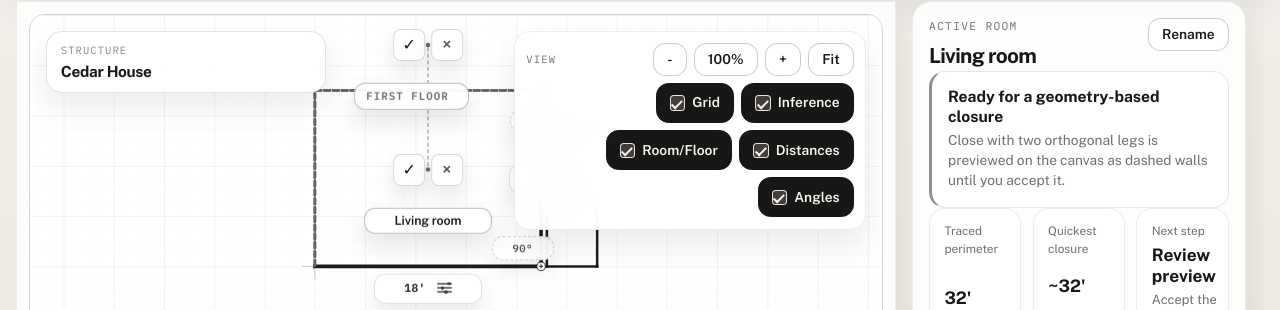
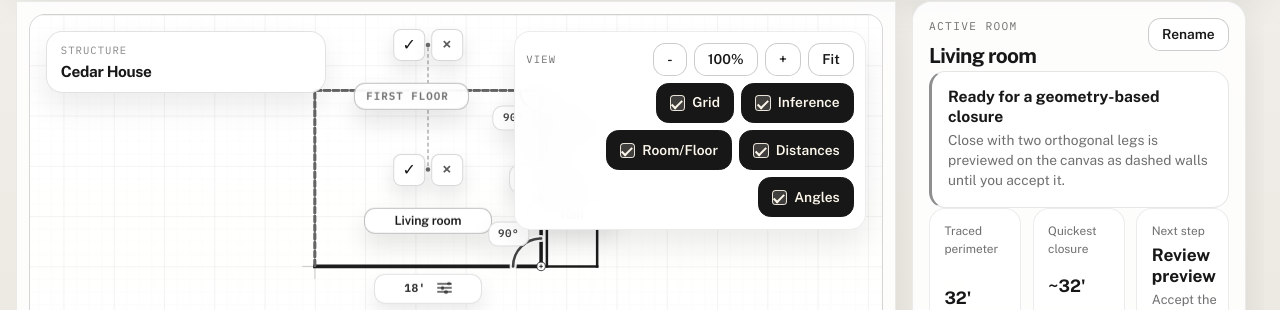
Before and after one commit to miltoncs/easy-floorplan, a React (Vite) app: page /workspace in a window 1280 px wide. Shown: the part 108-418 px from the top of the page. Built offline with nearby package versions, Linux system fonts and the light colour scheme; a web font is replaced by a local one.

Commit message:
Refine corner angle overlay behavior

```diff
--- a/src/App.css
+++ b/src/App.css
@@ -777,10 +777,6 @@
   cursor: pointer;
 }
 
-.corner-hit.hovered {
-  fill: rgba(17, 17, 17, 0.06);
-}
-
 .canvas-key {
   position: absolute;
   left: 1rem;
@@ -848,34 +844,28 @@
   pointer-events: none;
 }
 
-.canvas-corner-hover-marker {
+.canvas-corner-hover-svg {
   position: absolute;
-  transform: translate(-50%, -50%);
-  inline-size: 2.25rem;
-  block-size: 2.25rem;
-  border-radius: 999px;
-  border: 4px solid rgba(17, 17, 17, 0.78);
-  background: rgba(255, 255, 255, 0.96);
-  box-shadow: 0 10px 24px rgba(17, 17, 17, 0.12);
-}
-
-.canvas-corner-hover-marker span {
-  position: absolute;
-  left: 50%;
-  top: 50%;
-  border-radius: 999px;
-  background: rgba(17, 17, 17, 0.78);
-  transform: translate(-50%, -50%);
-}
-
-.canvas-corner-hover-marker span:first-child {
-  inline-size: 1rem;
-  block-size: 0.22rem;
-}
-
-.canvas-corner-hover-marker span:last-child {
-  inline-size: 0.22rem;
-  block-size: 1rem;
+  inset: 0;
+  inline-size: 100%;
+  block-size: 100%;
+  overflow: visible;
+}
+
+.canvas-corner-hover-arc-shadow,
+.canvas-corner-hover-arc {
+  fill: none;
+  stroke-linecap: round;
+}
+
+.canvas-corner-hover-arc-shadow {
+  stroke: rgba(255, 255, 255, 0.92);
+  stroke-width: 7px;
+}
+
+.canvas-corner-hover-arc {
+  stroke: rgba(17, 17, 17, 0.78);
+  stroke-width: 2.5px;
 }
 
 .canvas-corner-hover-label {
@@ -1086,18 +1076,6 @@
   margin: 0;
 }
 
-.canvas-annotation--corner {
-  min-height: 1.48rem;
-  padding: 0.26rem 0.54rem;
-  border-style: dashed;
-  border-color: rgba(17, 17, 17, 0.18);
-  background: rgba(255, 255, 255, 0.94);
-  color: rgba(17, 17, 17, 0.72);
-  font-family: 'IBM Plex Mono', monospace;
-  font-size: 0.66rem;
-  letter-spacing: 0.04em;
-}
-
 .canvas-annotation.active {
   border-color: rgba(17, 17, 17, 0.26);
   box-shadow: 0 12px 24px rgba(17, 17, 17, 0.12);
@@ -1688,8 +1666,7 @@ code {
   }
 
   .canvas-annotation--floor,
-  .canvas-annotation--wall,
-  .canvas-annotation--corner {
+  .canvas-annotation--wall {
     font-size: 0.66rem;
   }
 
--- a/src/components/FloorplanCanvas.tsx
+++ b/src/components/FloorplanCanvas.tsx
@@ -101,7 +101,7 @@ type PlacedSuggestionPreview = SuggestionPreview & {
   actionRect: CanvasRect
 }
 
-type AnnotationKind = 'floor' | 'room' | 'furniture' | 'wall' | 'corner'
+type AnnotationKind = 'floor' | 'room' | 'furniture' | 'wall'
 
 type CanvasAnnotation = {
   id: string
@@ -124,7 +124,7 @@ type PlacedCanvasAnnotation = CanvasAnnotation & {
 
 type HoverCornerOverlay = {
   target: Extract<CanvasTarget, { kind: 'corner' }>
-  point: ScreenPoint
+  arcPath: string
   labelPoint: ScreenPoint
   text: string
 }
@@ -209,7 +209,6 @@ export function FloorplanCanvas() {
     showRoomFloorLabels: draft.showRoomFloorLabels,
     showFurnitureLabels: draft.editorMode === 'furniture',
     showWallLabels: draft.showWallLabels && draft.editorMode !== 'furniture',
-    showCornerLabels: draft.showAngleLabels && draft.editorMode !== 'furniture',
     reservedRects: reservedAnnotationRects,
     hoveredTarget: ui.hoveredTarget,
     focusedTarget: ui.focusedTarget,
@@ -217,11 +216,12 @@ export function FloorplanCanvas() {
     editingWallSegmentId: inlineWallEditor?.segmentId ?? null,
     previousCandidateIndices: annotationPlacementRef.current,
   })
-  const hoveredCornerOverlay = getHoveredCornerOverlay({
+  const visibleCornerOverlays = getVisibleCornerOverlays({
     activeStructureId: activeStructure?.id,
     activeFloorId: activeFloor?.id ?? draft.activeFloorId,
     selectedRoom,
     selectedRoomGeometry,
+    showAll: draft.showAngleLabels && draft.editorMode !== 'furniture',
     hoveredTarget: ui.hoveredTarget,
     viewBox,
     canvasMetrics,
@@ -646,16 +646,15 @@ export function FloorplanCanvas() {
                 roomId: selectedRoom.id,
                 segmentId: corner.segmentId,
               }
-              const hovered = matchesTarget(ui.hoveredTarget, target)
 
               return (
                 <circle
                   key={`${corner.segmentId}-hit`}
-                  className={hovered ? 'corner-hit hovered' : 'corner-hit'}
+                  className="corner-hit"
                   cx={corner.point.x}
                   cy={-corner.point.y}
                   data-testid={`corner-hit-${corner.segmentId}`}
-                  r={0.6}
+                  r={0.95}
                   onClick={() => handleCornerClick(target)}
                   onContextMenu={(event) => openContextMenu(event, target)}
                   onMouseEnter={() => actions.setHoveredTarget(target)}
@@ -698,29 +697,32 @@ export function FloorplanCanvas() {
         />
       ) : null}
 
-      {hoveredCornerOverlay ? (
-        <div className="canvas-hover-layer" data-testid={`corner-hover-overlay-${hoveredCornerOverlay.target.segmentId}`}>
-          <div
-            className="canvas-corner-hover-marker"
-            style={{
-              left: `${hoveredCornerOverlay.point.x}px`,
-              top: `${hoveredCornerOverlay.point.y}px`,
-            }}
+      {visibleCornerOverlays.map((cornerOverlay) => (
+        <div className="canvas-hover-layer" data-testid={`corner-hover-overlay-${cornerOverlay.target.segmentId}`} key={cornerOverlay.target.segmentId}>
+          <svg
+            aria-hidden="true"
+            className="canvas-corner-hover-svg"
+            preserveAspectRatio="none"
+            viewBox={`0 0 ${canvasMetrics.widthPx} ${canvasMetrics.heightPx}`}
           >
-            <span />
-            <span />
-          </div>
+            <path className="canvas-corner-hover-arc-shadow" d={cornerOverlay.arcPath} />
+            <path
+              className="canvas-corner-hover-arc"
+              d={cornerOverlay.arcPath}
+              data-testid={`corner-hover-arc-${cornerOverlay.target.segmentId}`}
+            />
+          </svg>
           <div
             className="canvas-corner-hover-label"
             style={{
-              left: `${hoveredCornerOverlay.labelPoint.x}px`,
-              top: `${hoveredCornerOverlay.labelPoint.y}px`,
+              left: `${cornerOverlay.labelPoint.x}px`,
+              top: `${cornerOverlay.labelPoint.y}px`,
             }}
           >
-            {hoveredCornerOverlay.text}
+            {cornerOverlay.text}
           </div>
         </div>
-      ) : null}
+      ))}
 
       {activeStructure ? (
         <button
@@ -1933,11 +1935,6 @@ function estimateAnnotationSize(kind: AnnotationKind, text: string) {
         widthPx: Math.min(172, Math.max(108, characters * 8.1 + 58)),
         heightPx: 28,
       }
-    case 'corner':
-      return {
-        widthPx: Math.min(104, Math.max(62, characters * 7.6 + 20)),
-        heightPx: 26,
-      }
   }
 }
 
@@ -1964,81 +1961,44 @@ function buildWallAnnotationOffsets(start: ScreenPoint, end: ScreenPoint): Scree
   ]
 }
 
-function normalizeScreenVector(vector: ScreenPoint) {
-  const length = Math.hypot(vector.x, vector.y)
-
-  if (length <= 1e-6) {
-    return { x: 0, y: 0 }
-  }
+function getScreenAngleDegrees(origin: ScreenPoint, point: ScreenPoint) {
+  return normalizeAngle((Math.atan2(point.y - origin.y, point.x - origin.x) * 180) / Math.PI)
+}
+
+function getPointFromScreenAngle(origin: ScreenPoint, radius: number, angle: number): ScreenPoint {
+  const radians = (angle * Math.PI) / 180
 
   return {
-    x: vector.x / length,
-    y: vector.y / length,
-  }
-}
-
-function buildCornerAnnotationOffsets({
+    x: origin.x + Math.cos(radians) * radius,
+    y: origin.y + Math.sin(radians) * radius,
+  }
+}
+
+function buildCornerHoverArc({
   corner,
   incomingStart,
   outgoingEnd,
 }: {
   corner: ScreenPoint
   incomingStart: ScreenPoint
-  outgoingEnd: ScreenPoint | null
-}): ScreenPoint[] {
-  const incoming = normalizeScreenVector({
-    x: incomingStart.x - corner.x,
-    y: incomingStart.y - corner.y,
-  })
-
-  if (!outgoingEnd) {
-    const normal = { x: -incoming.y, y: incoming.x }
-
-    return [
-      { x: normal.x * 26, y: normal.y * 26 },
-      { x: -normal.x * 26, y: -normal.y * 26 },
-      { x: incoming.x * 30, y: incoming.y * 30 },
-      { x: normal.x * 38 + incoming.x * 16, y: normal.y * 38 + incoming.y * 16 },
-      { x: -normal.x * 38 + incoming.x * 16, y: -normal.y * 38 + incoming.y * 16 },
-    ]
-  }
-
-  const outgoing = normalizeScreenVector({
-    x: outgoingEnd.x - corner.x,
-    y: outgoingEnd.y - corner.y,
-  })
-  const bisector = normalizeScreenVector({
-    x: incoming.x + outgoing.x,
-    y: incoming.y + outgoing.y,
-  })
-  const fallback = { x: -incoming.y, y: incoming.x }
-  const primary = Math.hypot(bisector.x, bisector.y) > 0 ? bisector : fallback
-  const opposite = { x: -primary.x, y: -primary.y }
-
-  return [
-    { x: primary.x * 26, y: primary.y * 26 },
-    { x: opposite.x * 26, y: opposite.y * 26 },
-    { x: primary.x * 38 + fallback.x * 14, y: primary.y * 38 + fallback.y * 14 },
-    { x: primary.x * 38 - fallback.x * 14, y: primary.y * 38 - fallback.y * 14 },
-    { x: opposite.x * 38 + fallback.x * 14, y: opposite.y * 38 + fallback.y * 14 },
-    { x: opposite.x * 38 - fallback.x * 14, y: opposite.y * 38 - fallback.y * 14 },
-  ]
-}
-
-function getCornerHoverOffset({
-  corner,
-  incomingStart,
-  outgoingEnd,
-}: {
-  corner: ScreenPoint
-  incomingStart: ScreenPoint
-  outgoingEnd: ScreenPoint | null
+  outgoingEnd: ScreenPoint
 }) {
-  return buildCornerAnnotationOffsets({
-    corner,
-    incomingStart,
-    outgoingEnd,
-  })[0] ?? { x: 0, y: -30 }
+  const incomingLength = Math.hypot(incomingStart.x - corner.x, incomingStart.y - corner.y)
+  const outgoingLength = Math.hypot(outgoingEnd.x - corner.x, outgoingEnd.y - corner.y)
+  const radius = clamp(Math.min(incomingLength, outgoingLength) * 0.28, 10, 28)
+  const startAngle = getScreenAngleDegrees(corner, incomingStart)
+  const endAngle = getScreenAngleDegrees(corner, outgoingEnd)
+  const clockwiseDelta = normalizeAngle(endAngle - startAngle)
+  const sweepClockwise = clockwiseDelta <= 180
+  const arcDegrees = sweepClockwise ? clockwiseDelta : 360 - clockwiseDelta
+  const midAngle = normalizeAngle(startAngle + (sweepClockwise ? 1 : -1) * arcDegrees * 0.5)
+  const start = getPointFromScreenAngle(corner, radius, startAngle)
+  const end = getPointFromScreenAngle(corner, radius, endAngle)
+
+  return {
+    arcPath: `M ${start.x} ${start.y} A ${radius} ${radius} 0 0 ${sweepClockwise ? 1 : 0} ${end.x} ${end.y}`,
+    labelPoint: getPointFromScreenAngle(corner, radius + 18, midAngle),
+  }
 }
 
 function buildCanvasAnnotations({
@@ -2054,7 +2014,6 @@ function buildCanvasAnnotations({
   showRoomFloorLabels,
   showFurnitureLabels,
   showWallLabels,
-  showCornerLabels,
   reservedRects,
   hoveredTarget,
   focusedTarget,
@@ -2074,7 +2033,6 @@ function buildCanvasAnnotations({
   showRoomFloorLabels: boolean
   showFurnitureLabels: boolean
   showWallLabels: boolean
-  showCornerLabels: boolean
   reservedRects: CanvasRect[]
   hoveredTarget: CanvasTarget | null
   focusedTarget: CanvasTarget | null
@@ -2246,43 +2204,6 @@ function buildCanvasAnnotations({
         candidateOffsets: buildWallAnnotationOffsets(start, end),
       })
     })
-
-    if (showCornerLabels) {
-      const corners = getRoomCorners(selectedRoom)
-
-      corners.forEach((corner, index) => {
-        const previousSegment = selectedRoomGeometry.segments[index]
-        const nextSegment = corner.isExit
-          ? null
-          : selectedRoomGeometry.segments[index + 1] ?? (selectedRoomGeometry.closed ? selectedRoomGeometry.segments[0] : null)
-        const cornerTarget: CanvasTarget = {
-          kind: 'corner',
-          structureId: activeStructureId,
-          floorId: activeFloorId,
-          roomId: selectedRoomId,
-          segmentId: corner.segmentId,
-        }
-        const anchor = worldToScreenPoint(corner.point, viewBox, canvasMetrics)
-        const text = formatCornerAngleBadge(corner.turn)
-        const cornerSize = estimateAnnotationSize('corner', text)
-
-        descriptors.push({
-          id: corner.segmentId,
-          kind: 'corner',
-          text,
-          target: cornerTarget,
-          anchor,
-          widthPx: cornerSize.widthPx,
-          heightPx: cornerSize.heightPx,
-          priority: matchesTarget(hoveredTarget, cornerTarget) ? 82 : 68,
-          candidateOffsets: buildCornerAnnotationOffsets({
-            corner: anchor,
-            incomingStart: worldToScreenPoint(previousSegment.start, viewBox, canvasMetrics),
-            outgoingEnd: nextSegment ? worldToScreenPoint(nextSegment.end, viewBox, canvasMetrics) : null,
-          }),
-        })
-      })
-    }
   }
 
   return placeCanvasAnnotations(descriptors, reservedRects, {
@@ -2293,11 +2214,78 @@ function buildCanvasAnnotations({
   }, previousCandidateIndices)
 }
 
-function getHoveredCornerOverlay({
+function buildCornerHoverOverlay({
   activeStructureId,
   activeFloorId,
   selectedRoom,
   selectedRoomGeometry,
+  segmentId,
+  viewBox,
+  canvasMetrics,
+}: {
+  activeStructureId?: string
+  activeFloorId: string
+  selectedRoom: Room | null
+  selectedRoomGeometry: ReturnType<typeof roomToGeometry> | null
+  segmentId: string
+  viewBox: { x: number; y: number; width: number; height: number }
+  canvasMetrics: CanvasMetrics
+}): HoverCornerOverlay | null {
+  if (!activeStructureId || !selectedRoom || !selectedRoomGeometry) {
+    return null
+  }
+
+  const corners = getRoomCorners(selectedRoom)
+  const cornerIndex = corners.findIndex((corner) => corner.segmentId === segmentId)
+
+  if (cornerIndex < 0) {
+    return null
+  }
+
+  const corner = corners[cornerIndex]
+  const previousSegment = selectedRoomGeometry.segments[cornerIndex]
+  const nextSegment = corner.isExit
+    ? null
+    : selectedRoomGeometry.segments[cornerIndex + 1] ?? (selectedRoomGeometry.closed ? selectedRoomGeometry.segments[0] : null)
+  const point = worldToScreenPoint(corner.point, viewBox, canvasMetrics)
+  const incomingStart = worldToScreenPoint(previousSegment.start, viewBox, canvasMetrics)
+  const outgoingEnd = nextSegment
+    ? worldToScreenPoint(nextSegment.end, viewBox, canvasMetrics)
+    : worldToScreenPoint(
+        addPolar(
+          corner.point,
+          clamp(previousSegment.length * 0.6, 2, 6),
+          normalizeAngle(previousSegment.heading + corner.turn),
+        ),
+        viewBox,
+        canvasMetrics,
+      )
+  const hoverArc = buildCornerHoverArc({
+    corner: point,
+    incomingStart,
+    outgoingEnd,
+  })
+
+  return {
+    target: {
+      kind: 'corner',
+      structureId: activeStructureId,
+      floorId: activeFloorId,
+      roomId: selectedRoom.id,
+      segmentId,
+    },
+    arcPath: hoverArc.arcPath,
+    labelPoint: hoverArc.labelPoint,
+    text: formatCornerAngleBadge(corner.turn),
+  }
+}
+
+function getVisibleCornerOverlays({
+  activeStructureId,
+  activeFloorId,
+  selectedRoom,
+  selectedRoomGeometry,
+  showAll,
   hoveredTarget,
   viewBox,
   canvasMetrics,
@@ -2306,50 +2294,51 @@ function getHoveredCornerOverlay({
   activeFloorId: string
   selectedRoom: Room | null
   selectedRoomGeometry: ReturnType<typeof roomToGeometry> | null
+  showAll: boolean
   hoveredTarget: CanvasTarget | null
   viewBox: { x: number; y: number; width: number; height: number }
   canvasMetrics: CanvasMetrics
-}): HoverCornerOverlay | null {
+}) {
+  if (!activeStructureId || !selectedRoom || !selectedRoomGeometry) {
+    return []
+  }
+
+  if (showAll) {
+    return getRoomCorners(selectedRoom)
+      .map((corner) =>
+        buildCornerHoverOverlay({
+          activeStructureId,
+          activeFloorId,
+          selectedRoom,
+          selectedRoomGeometry,
+          segmentId: corner.segmentId,
+          viewBox,
+          canvasMetrics,
+        }),
+      )
+      .filter((overlay): overlay is HoverCornerOverlay => Boolean(overlay))
+  }
+
   if (
-    !activeStructureId ||
-    !selectedRoom ||
-    !selectedRoomGeometry ||
     !hoveredTarget ||
     hoveredTarget.kind !== 'corner' ||
     hoveredTarget.floorId !== activeFloorId ||
     hoveredTarget.roomId !== selectedRoom.id
   ) {
-    return null
-  }
-
-  const corners = getRoomCorners(selectedRoom)
-  const cornerIndex = corners.findIndex((corner) => corner.segmentId === hoveredTarget.segmentId)
-
-  if (cornerIndex < 0) {
-    return null
-  }
-
-  const corner = corners[cornerIndex]
-  const previousSegment = selectedRoomGeometry.segments[cornerIndex]
-  const nextSegment = corner.isExit
-    ? null
-    : selectedRoomGeometry.segments[cornerIndex + 1] ?? (selectedRoomGeometry.closed ? selectedRoomGeometry.segments[0] : null)
-  const point = worldToScreenPoint(corner.point, viewBox, canvasMetrics)
-  const offset = getCornerHoverOffset({
-    corner: point,
-    incomingStart: worldToScreenPoint(previousSegment.start, viewBox, canvasMetrics),
-    outgoingEnd: nextSegment ? worldToScreenPoint(nextSegment.end, viewBox, canvasMetrics) : null,
+    return []
+  }
+
+  const overlay = buildCornerHoverOverlay({
+    activeStructureId,
+    activeFloorId,
+    selectedRoom,
+    selectedRoomGeometry,
+    segmentId: hoveredTarget.segmentId,
+    viewBox,
+    canvasMetrics,
   })
 
-  return {
-    target: hoveredTarget,
-    point,
-    labelPoint: {
-      x: point.x + offset.x,
-      y: point.y + offset.y,
-    },
-    text: formatCornerAngleBadge(corner.turn),
-  }
+  return overlay ? [overlay] : []
 }
 
 function placeCanvasAnnotations(
```
Also changed, not shown: 2 other files (tests, documents, lock files or other folders).
